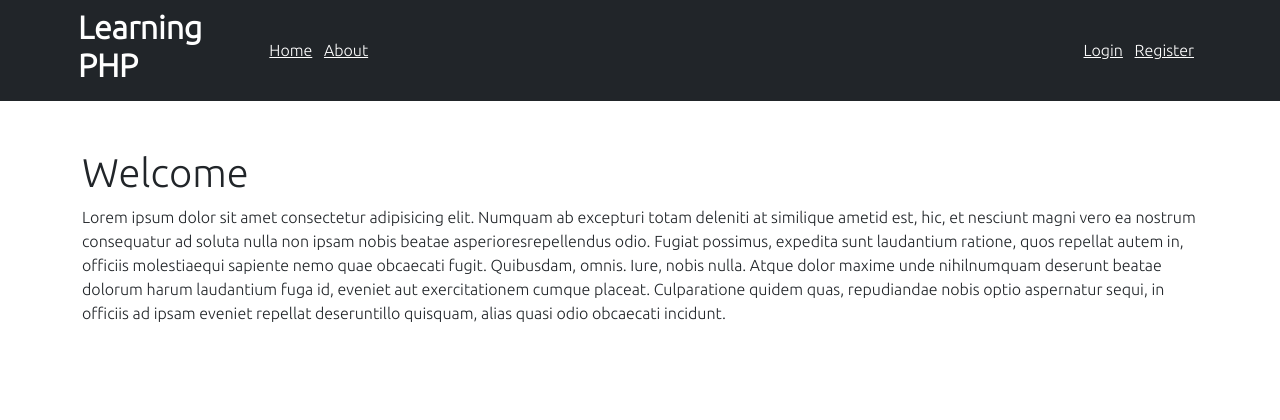
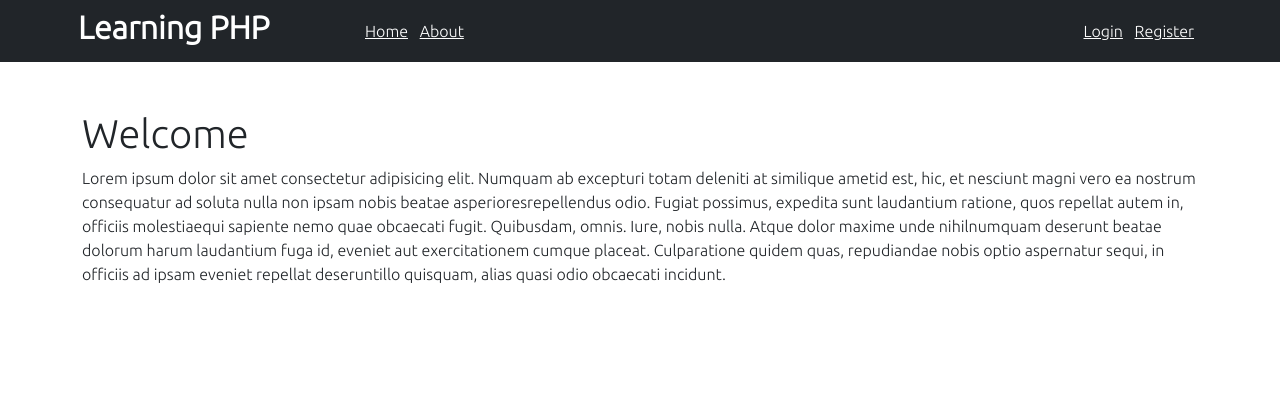
Before and after one commit to airplanemodes/estore-blog, a PHP site: page / in a window 1280 px wide. Shown: the top 420 px of the page. Run offline with PHP 8.4, Linux system fonts and the light colour scheme; some libraries are stand-ins or nearby versions.

Commit message:
improvements

```diff
--- a/header.php
+++ b/header.php
@@ -12,10 +12,10 @@
 <header class="container-fluid bg-dark">
 <div class="container text-white p-2">
     <div class="row align-items-center">
-        <div class="col-lg-2">
+        <div class="col-lg-3">
             <h2><strong>Learning PHP</strong></h2>
         </div>
-        <nav class="col-lg-4 logo">
+        <nav class="col-lg-3 logo">
             <a href="index.php" class="text-white me-2">Home</a>
             <a href="about.php" class="text-white me-2">About</a>
         </nav>
--- a/product-add.php
+++ b/product-add.php
@@ -75,7 +75,7 @@
             <input type="text" name="img_url" class="form-control" value="<?= old('img_url') ?>">
                 <small class="text-danger"><?= showError("img_url", $errors) ?></small>
         </div>
-        <button name="submit" class="btn btn-primary mt-2">Add</button>
+        <button name="submit" class="btn btn-warning mt-2">Add</button>
         </form>
     </div>
 </main>
--- a/products.php
+++ b/products.php
@@ -30,7 +30,7 @@
     <div class="container">
         <h1>Your products</h1>
         <h4 class="text-success"><?= isset($_GET['msg']) ? filter_get("msg", $conn) : "" ?></h4>
-        <a href="product-add.php">Add new product</a>
+        <a href="product-add.php" class="btn btn-warning">Add new product</a>
         <table class="table table-striped">
             <thead>
                 <tr>
```
